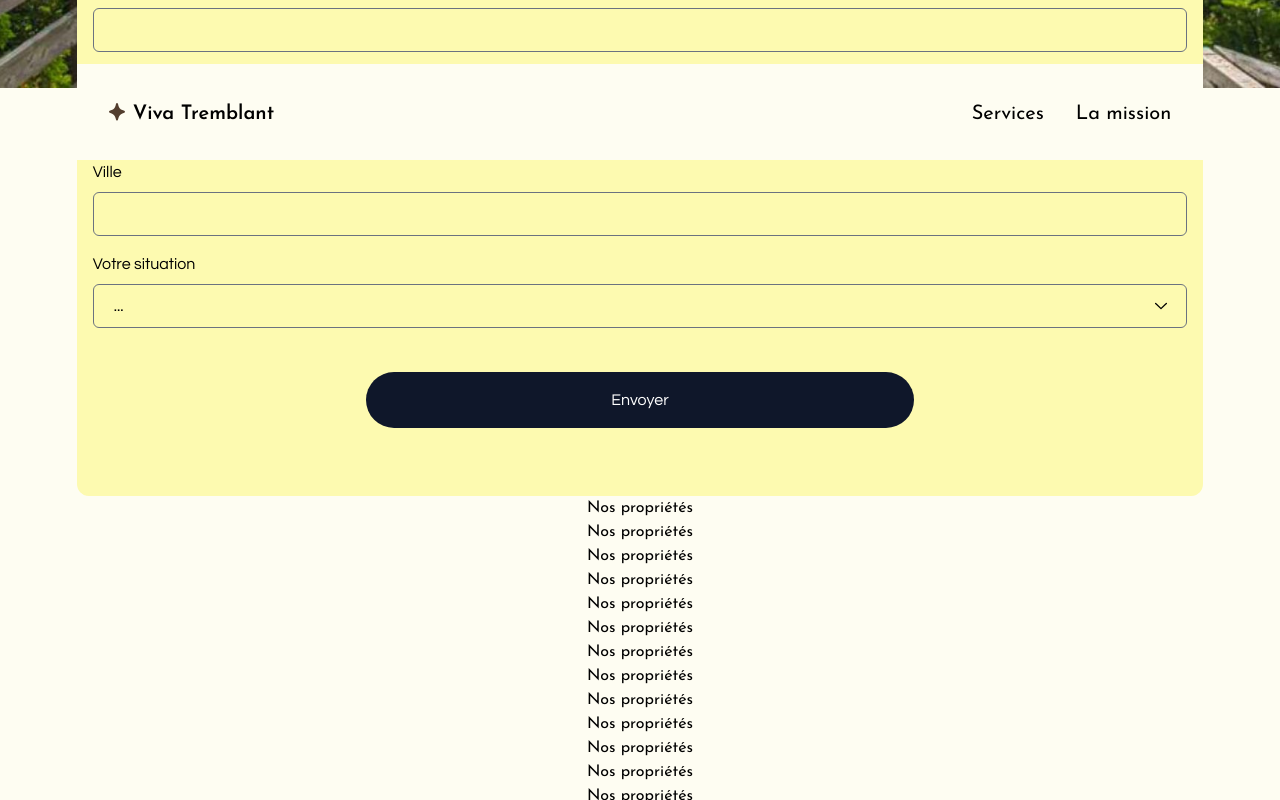
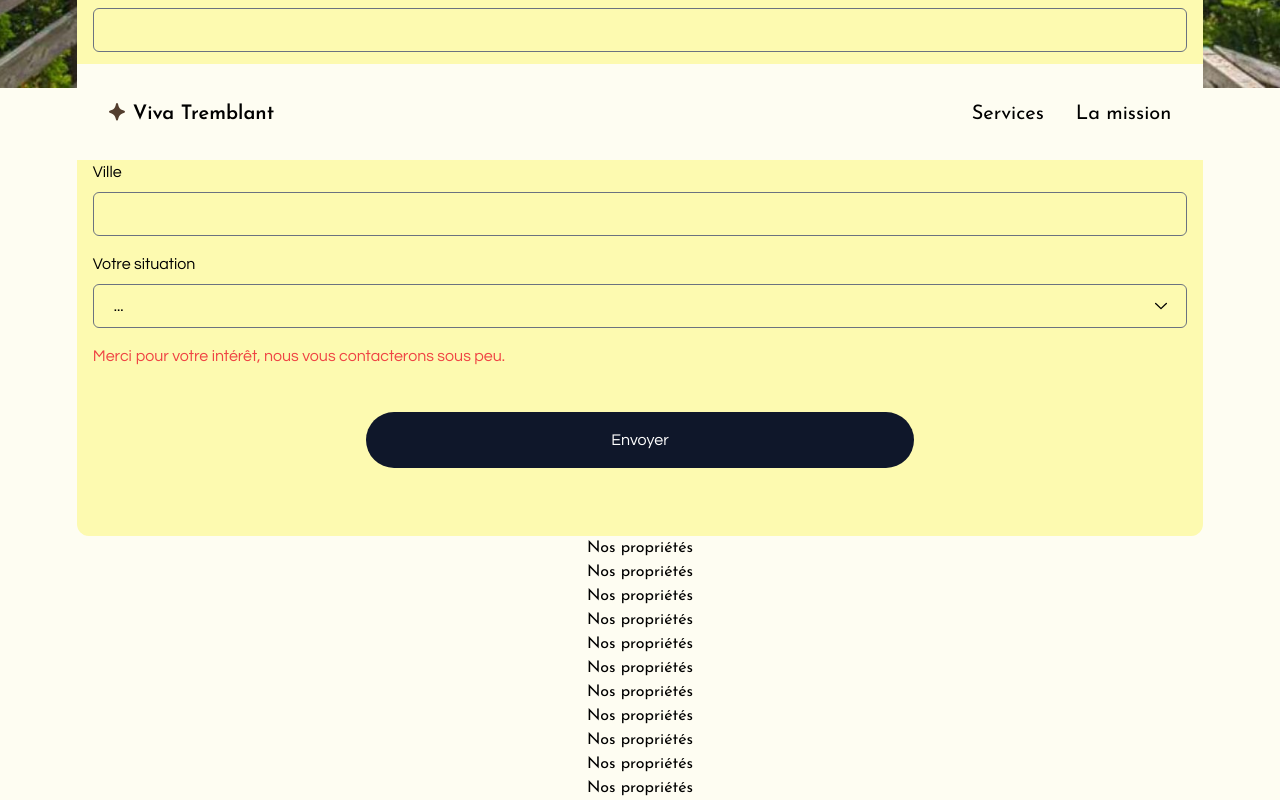
Before and after one commit to Antoine-Chartier/VT, a Next.js app: page / in a window 1280 px wide. Both pictures are taken after typing "Sample", "name@example.com", "Sample" into the empty fields and a click on the button "Envoyer". Shown: the part 712-1512 px from the top of the page. Built offline with nearby package versions, Linux system fonts and the light colour scheme; no server answers.

Commit message:
test succes message

```diff
--- a/src/components/ContactForm.tsx
+++ b/src/components/ContactForm.tsx
@@ -17,7 +17,7 @@ import { useForm, SubmitHandler } from "react-hook-form"
   };
 
    const ContactForm = () => {
-    const { register, handleSubmit, formState: { errors }, setError, reset } = useForm<FormInputs>();
+    const { register, handleSubmit, formState: { errors, isSubmitSuccessful }, setError, reset } = useForm<FormInputs>();
 
     const onSubmit: SubmitHandler<FormInputs> = async (data) => {
       console.log(data);
@@ -74,6 +74,7 @@ import { useForm, SubmitHandler } from "react-hook-form"
           </div>
         </div>
         { errors.root && <span className="text-red-500">{errors.root.message}</span>}
+        { isSubmitSuccessful && <span className="text-red-500">Merci pour votre intérêt, nous vous contacterons sous peu.</span>}
         <div className="flex justify-center my-7">
           <button type="submit"  className=" bg-slate-900 text-white rounded-full p-4 w-1/2 ">
             Envoyer
```
